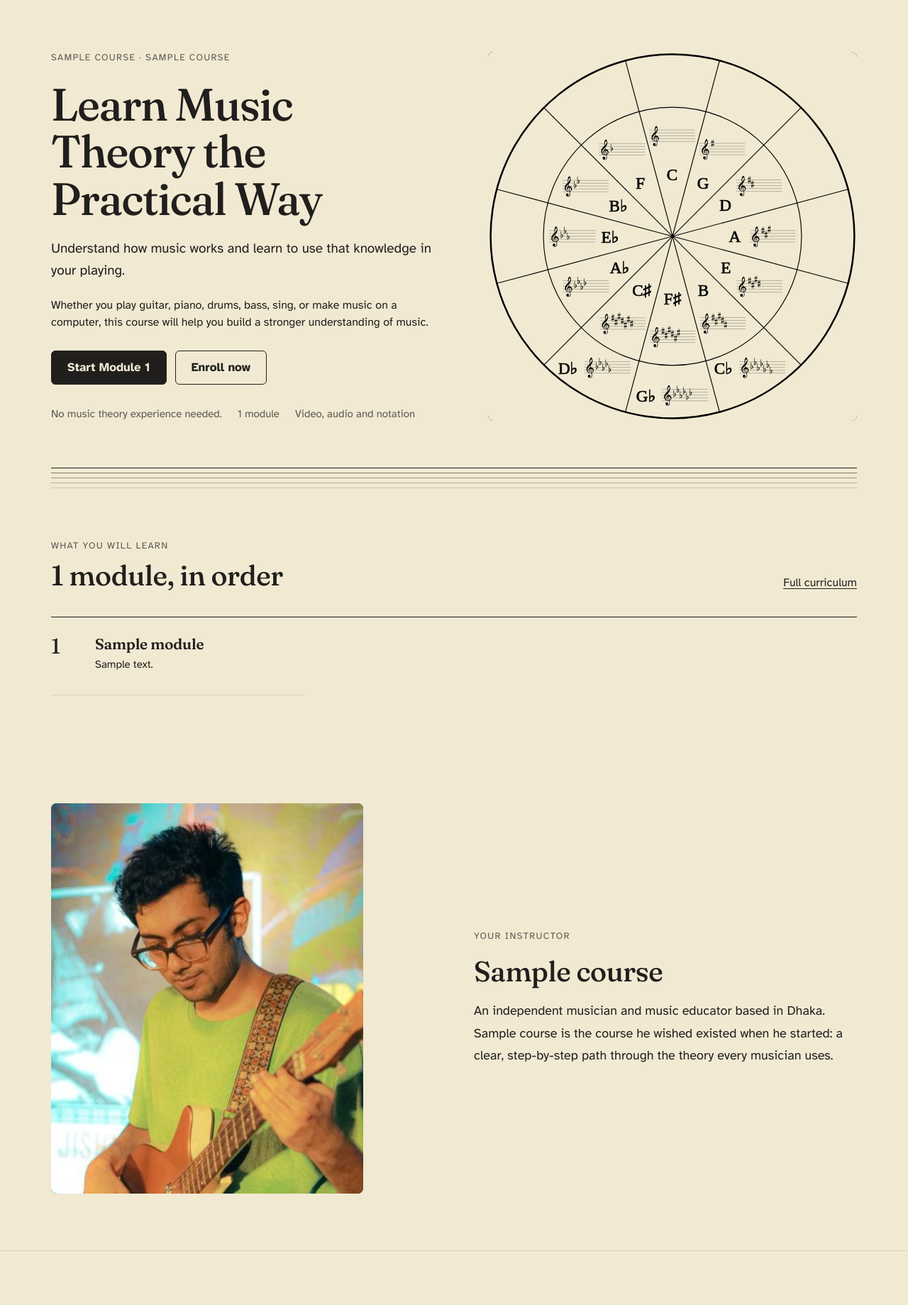
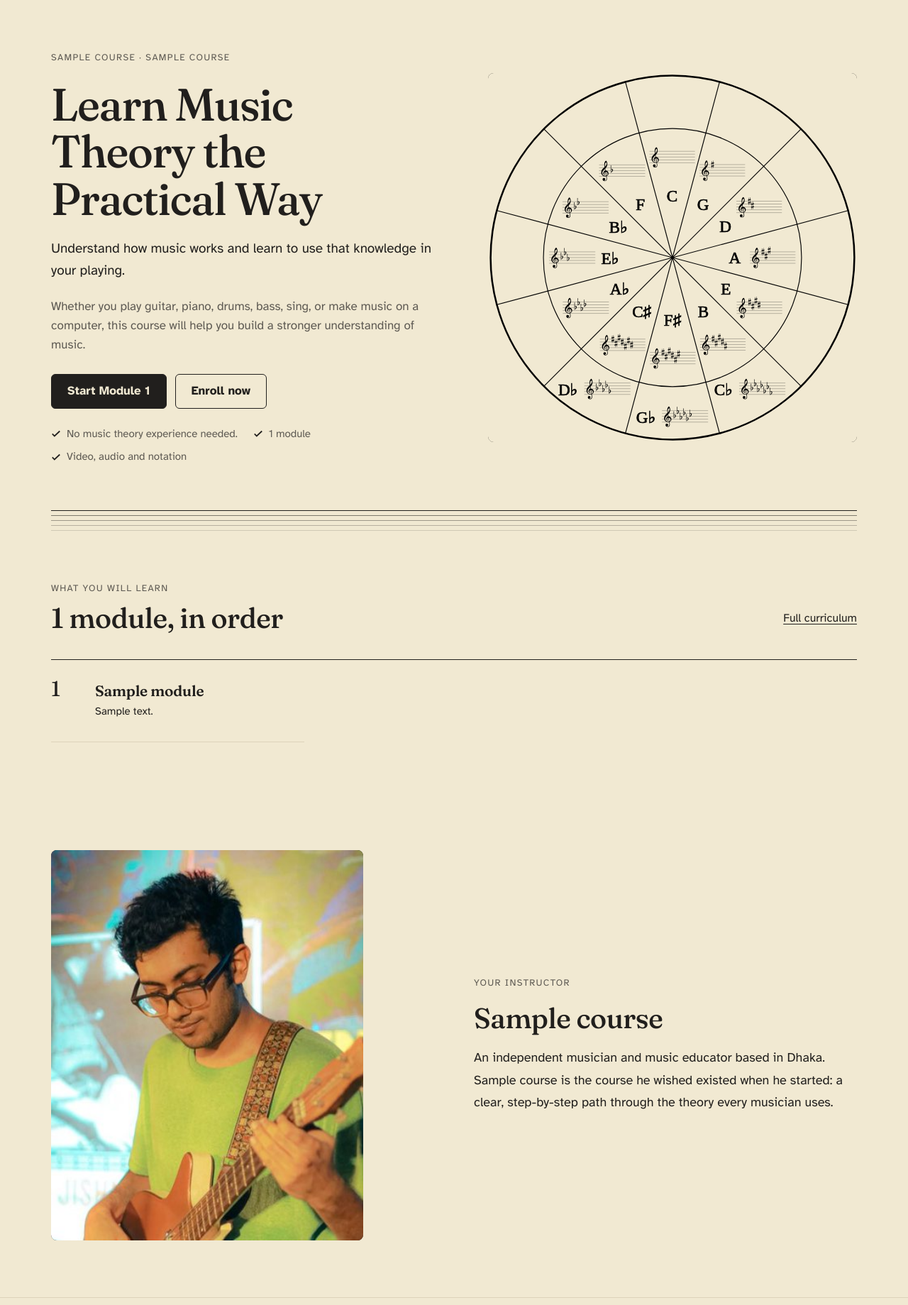
Before and after one commit to giasuddin90/dhakabassist, a Django app: template templates/pages/home.html in a window 1280 px wide. Shown: the part 81-1920 px from the top of the page at 71% size. Run offline with Django 4.2, Linux system fonts and the light colour scheme; the template is opened without the code that fills it: most values are stand-ins (such as "Sample title", 1, 10 or a date in 2020); parts of the project's set-up code (start-up, migrations or seed data) failed here and were passed over.

Commit message:
home page design polish

```diff
--- a/static/css/site.css
+++ b/static/css/site.css
@@ -804,29 +804,123 @@ select {
   font-weight: 700;
 }
 
+/* -------------------------------------------------------------- home hero */
+
+/* The words lead and the circle of fifths follows. While the two columns are
+   stacked the picture stays small and centred, so the calls to action sit
+   near the top of a phone screen instead of below a full-width image. */
+.hero {
+  padding-block: 32px 48px;
+}
+
+.hero__body {
+  max-width: 58ch;
+  font-size: 17px;
+  line-height: 1.6;
+  color: var(--text-muted);
+}
+
+.hero__actions {
+  margin-top: 6px;
+}
+
+.hero__facts {
+  list-style: none;
+  margin: 2px 0 0;
+  padding: 0;
+  display: flex;
+  flex-wrap: wrap;
+  gap: 10px 22px;
+  font-size: 15px;
+  color: var(--text-muted);
+}
+
+.hero__facts li {
+  display: inline-flex;
+  align-items: center;
+  gap: 8px;
+}
+
+.hero__facts .tick__mark {
+  margin-top: 0;
+  color: var(--ink);
+}
+
+.hero__art {
+  width: 100%;
+  max-width: 300px;
+  justify-self: center;
+}
+
+@media (min-width: 576px) {
+  .hero__art {
+    max-width: 400px;
+  }
+}
+
+@media (min-width: 768px) {
+  .hero {
+    padding-block: 56px 64px;
+  }
+}
+
+@media (min-width: 992px) {
+  .hero {
+    padding-block: 72px 64px;
+  }
+
+  .hero__art {
+    max-width: 520px;
+    justify-self: end;
+  }
+}
+
+/* A section's eyebrow and heading, with an optional link on the right. */
+.section-head {
+  margin-bottom: 28px;
+}
+
+.section-head__link {
+  display: inline-flex;
+  align-items: center;
+  min-height: 44px;
+}
+
+@media (min-width: 768px) {
+  .section-head {
+    margin-bottom: 36px;
+  }
+}
+
 /* -------------------------------------------------------- why this course */
 
 /* Eight short benefits on the hairline grid: one per row on a phone, two
-   from 576px, four from 992px. Each carries a tick in an ink disc. */
+   from 576px, four from 992px. The cards are ink, so the 1px gaps read as
+   faint parchment rules, and each carries a tick in a parchment disc. */
 .benefits {
   list-style: none;
   margin: 0;
   padding: 0;
   grid-template-columns: 1fr;
+  background: color-mix(in srgb, var(--parchment) 20%, var(--ink));
+  border-color: var(--ink);
+  box-shadow: 8px 8px 0 var(--highlight);
 }
 
 .benefit {
   display: flex;
   align-items: center;
-  gap: 16px;
-  padding: 18px 20px;
-  font-size: 17px;
+  gap: 14px;
+  padding: 14px 16px;
+  font-size: 16px;
   line-height: 1.45;
+  background: var(--ink);
+  color: var(--parchment);
   transition: background var(--fast) var(--ease);
 }
 
 .benefit:hover {
-  background: var(--cream);
+  background: color-mix(in srgb, var(--parchment) 8%, var(--ink));
 }
 
 .benefit__mark {
@@ -836,8 +930,8 @@ select {
   display: grid;
   place-items: center;
   border-radius: 50%;
-  background: var(--ink);
-  color: var(--parchment);
+  background: var(--parchment);
+  color: var(--ink);
 }
 
 .benefit__mark .tick__mark {
@@ -847,6 +941,18 @@ select {
 @media (min-width: 576px) {
   .benefits {
     grid-template-columns: repeat(2, 1fr);
+  }
+
+  .benefit {
+    gap: 16px;
+    padding: 18px 20px;
+    font-size: 17px;
+  }
+}
+
+@media (min-width: 768px) {
+  .benefits {
+    box-shadow: 12px 12px 0 var(--highlight);
   }
 }
 
@@ -1109,20 +1215,45 @@ select {
   column-gap: 32px;
 }
 
+.module-list {
+  list-style: none;
+  margin: 0;
+  padding: 0;
+}
+
+/* Number and title share a baseline, so a row without a summary still lines
+   up. Rows are tighter on a phone, where all nine stack in one column. */
 .module-row {
   display: flex;
-  gap: 18px;
-  padding: 26px 8px 30px 0;
+  align-items: baseline;
+  gap: 16px;
+  padding: 18px 8px 20px 0;
   text-align: left;
+}
+
+.module-row__head {
+  --cluster-gap: 10px;
 }
 
 .module-row__number {
   font-family: var(--font-display);
-  font-size: 30px;
+  font-size: 26px;
   font-weight: 400;
   line-height: 1;
-  width: 44px;
+  width: 40px;
   flex: none;
+}
+
+@media (min-width: 768px) {
+  .module-row {
+    gap: 18px;
+    padding: 26px 8px 30px 0;
+  }
+
+  .module-row__number {
+    font-size: 30px;
+    width: 44px;
+  }
 }
 
 .module-row__title {
@@ -1353,6 +1484,20 @@ select {
   .author-card__photo {
     width: 160px;
     height: 160px;
+  }
+}
+
+/* Home page: the instructor. A landscape crop while the photo sits above the
+   text, so it does not fill the screen; the full portrait beside it. */
+.instructor__photo {
+  width: 100%;
+  max-width: 440px;
+  aspect-ratio: 4 / 3;
+}
+
+@media (min-width: 992px) {
+  .instructor__photo {
+    aspect-ratio: 4 / 5;
   }
 }
 
--- a/templates/pages/home.html
+++ b/templates/pages/home.html
@@ -4,24 +4,24 @@
 {% block content %}
 {% if course %}
   {# ---------------------------------------------------------------- hero #}
-  <section class="shell duo" style="padding-block:72px 64px" aria-labelledby="hero-title">
+  <section class="shell duo hero" aria-labelledby="hero-title">
     <div class="stack u-gap-22">
       <p class="eyebrow">{{ course.title }}{% if course.subtitle %} · {{ course.subtitle }}{% endif %}</p>
       <h1 class="display-1" id="hero-title">{% translate "Learn Music Theory the Practical Way" %}</h1>
       <p class="lede">{% translate "Understand how music works and learn to use that knowledge in your playing." %}</p>
-      <p>{% translate "Whether you play guitar, piano, drums, bass, sing, or make music on a computer, this course will help you build a stronger understanding of music." %}</p>
-      <div class="cluster" style="margin-top:6px">
+      <p class="hero__body">{% translate "Whether you play guitar, piano, drums, bass, sing, or make music on a computer, this course will help you build a stronger understanding of music." %}</p>
+      <div class="cluster hero__actions">
         <a class="btn" href="{% url 'accounts:register' %}">{% blocktranslate with number=course.free_module.number_plain|default:'1' %}Start Module {{ number }}{% endblocktranslate %}</a>
         <a class="btn btn--outline" href="{% url 'orders:checkout' course.slug %}">{% translate "Enroll now" %}</a>
       </div>
-      <p class="meta-row" style="margin-top:8px">
-        <span>{% translate "No music theory experience needed." %}</span>
-        <span>{% blocktranslate count count=course.module_count %}{{ count }} module{% plural %}{{ count }} modules{% endblocktranslate %}</span>
-        <span>{% translate "Video, audio and notation" %}</span>
-      </p>
+      <ul class="hero__facts">
+        <li>{% include "includes/icon_tick.html" with size=14 color="currentColor" %}{% translate "No music theory experience needed." %}</li>
+        <li>{% include "includes/icon_tick.html" with size=14 color="currentColor" %}{% blocktranslate count count=course.module_count %}{{ count }} module{% plural %}{{ count }} modules{% endblocktranslate %}</li>
+        <li>{% include "includes/icon_tick.html" with size=14 color="currentColor" %}{% translate "Video, audio and notation" %}</li>
+      </ul>
     </div>
 
-    <div style="position:relative;max-width:520px;justify-self:end;width:100%">
+    <div class="hero__art">
       <div class="media media--square">
         <img src="{% static 'img/circle-of-fifths.svg' %}" width="1200" height="1200"
              alt="{% translate 'The circle of fifths: the twelve major keys and their key signatures' %}"
@@ -35,24 +35,24 @@
   {# ----------------------------------------------------------- curriculum #}
   <section class="section reveal" aria-labelledby="modules-title">
     <div class="shell">
-      <div class="split" style="margin-bottom:36px">
+      <div class="split section-head">
         <div class="stack u-gap-10">
           <p class="eyebrow">{% translate "What you will learn" %}</p>
           <h2 class="display-3" id="modules-title">{% blocktranslate count count=course.module_count %}{{ count }} module, in order{% plural %}{{ count }} modules, in order{% endblocktranslate %}</h2>
         </div>
-        <a class="btn-link" href="{{ course.get_absolute_url }}">{% translate "Full curriculum" %}</a>
+        <a class="btn-link section-head__link" href="{{ course.get_absolute_url }}">{% translate "Full curriculum" %}</a>
       </div>
 
-      <ul class="ruled ruled--columns" style="list-style:none;padding:0;margin:0">
+      <ul class="ruled ruled--columns module-list">
         {% for module in modules %}
           <li class="module-row">
             <span class="module-row__number" aria-hidden="true">{{ module.number }}</span>
             <div class="stack u-gap-6">
-              <div class="cluster" style="--cluster-gap:10px">
+              <div class="cluster module-row__head">
                 <h3 class="module-row__title">{{ module.title }}</h3>
                 {% if module.is_free %}<span class="badge">{% translate "FREE" %}</span>{% endif %}
               </div>
-              <p class="module-row__body">{{ module.summary }}</p>
+              {% if module.summary %}<p class="module-row__body">{{ module.summary }}</p>{% endif %}
             </div>
           </li>
         {% endfor %}
@@ -62,7 +62,7 @@
 
   {# ------------------------------------------------------------ instructor #}
   <section class="shell duo section--loose reveal" aria-labelledby="instructor-title">
-    <div class="media media--portrait media--face" style="max-width:440px">
+    <div class="media media--portrait media--face instructor__photo">
       {% include "includes/instructor_photo.html" with author=course.author name=course.author_name sizes="(max-width: 768px) 92vw, 440px" lazy=True %}
     </div>
     <div class="stack u-gap-18">
@@ -222,7 +222,7 @@
   <section class="shell section section--loose stack u-gap-18">
     <h1 class="display-2">{{ site.name }}</h1>
     <p class="lede">{{ site.tagline }} {% translate "The first course is being prepared and will be published shortly." %}</p>
-    <a class="btn" href="{% url 'pages:contact' %}" style="align-self:flex-start">{% translate "Get in touch" %}</a>
+    <a class="btn u-self-start" href="{% url 'pages:contact' %}">{% translate "Get in touch" %}</a>
   </section>
 {% endif %}
 {% endblock %}
```
